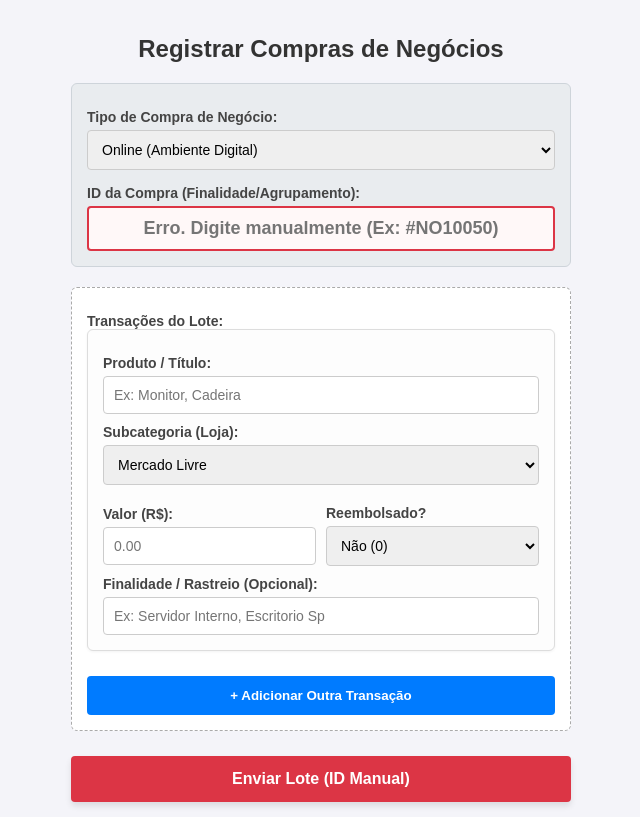
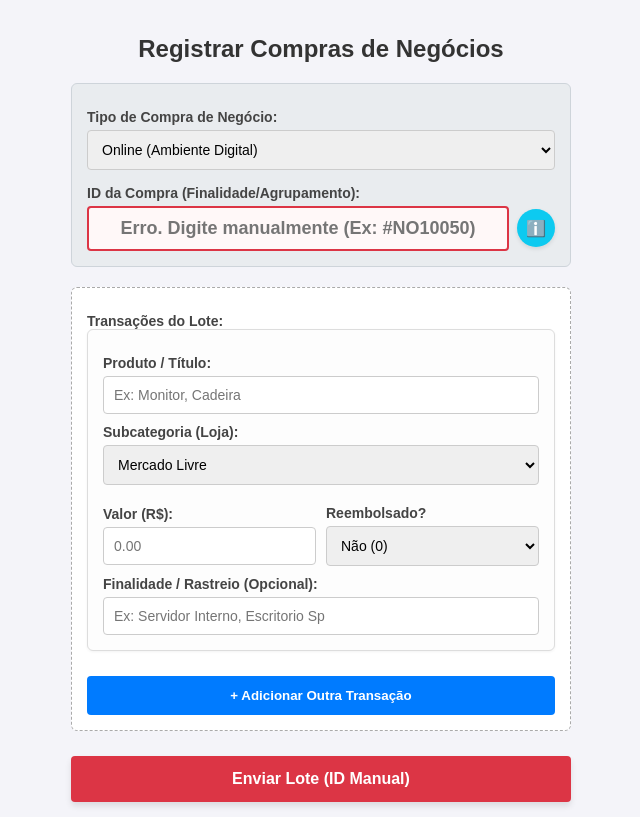
Before and after one commit to Geovane-Ievenes/my-cashew-utilities, a plain HTML site: page public/compras-insumos-negocios-cashew.html in a window 1280 px wide. Shown: the whole page, without its empty margins (319-959 px from the left). Drawn offline with Linux system fonts and the light colour scheme; no server answers.

Commit message:
Melhorando mais a estabilidade

```diff
--- a/public/compras-insumos-negocios-cashew.html
+++ b/public/compras-insumos-negocios-cashew.html
@@ -32,6 +32,14 @@
             border: 1px solid #ced4da;
         }
 
+        /* Container para alinhar o Input e o Botão de Info lado a lado */
+        .id-wrapper {
+            display: flex;
+            gap: 8px;
+            align-items: center;
+            margin-top: 5px;
+        }
+
         #compra-id {
             text-align: center;
             font-size: 18px;
@@ -41,11 +49,34 @@
             border: 2px solid #ccc;
             outline: none;
             transition: border-color 0.3s;
+            margin-top: 0; /* Reset para alinhar no flex */
+            flex: 1;
         }
 
         #compra-id:not([readonly]) {
             border-color: #dc3545;
             background: #fff8f8;
+        }
+
+        /* Estilo do botão de Info */
+        .btn-info {
+            background-color: #0dcaf0;
+            color: white;
+            border: none;
+            border-radius: 50%;
+            width: 38px;
+            height: 38px;
+            font-size: 16px;
+            cursor: pointer;
+            display: none; /* Inicia escondido */
+            align-items: center;
+            justify-content: center;
+            box-shadow: 0 2px 4px rgba(0,0,0,0.1);
+            flex-shrink: 0;
+            transition: background-color 0.2s;
+        }
+        .btn-info:hover {
+            background-color: #0baccc;
         }
 
         .carrinho-box {
@@ -129,7 +160,10 @@
         </select>
 
         <label style="margin-top: 15px;">ID da Compra (Finalidade/Agrupamento):</label>
-        <input type="text" id="compra-id" readonly placeholder="Carregando...">
+        <div class="id-wrapper">
+            <input type="text" id="compra-id" readonly placeholder="Carregando...">
+            <button type="button" id="btn-info" class="btn-info" onclick="mostrarDetalhesDoErro()" title="Ver detalhes do erro">ℹ️</button>
+        </div>
     </div>
 
     <div class="carrinho-box">
@@ -144,8 +178,9 @@
     <script>
         let lojasOnline = [];
         const lojasFisicas = ["Loja Física"];
+        let ultimoNumeroIdGlobal = null;
+        let mensagemErroAtual = ""; // Guarda o texto do erro técnico interno
 
-        // Carrega as lojas e inicia a primeira busca de ID
         window.onload = async function() {
             try {
                 const response = await fetch('lojas_online.json');
@@ -156,32 +191,32 @@
                 lojasOnline = ["Mercado Livre", "Amazon", "Shopee", "Shein", "SaaS", "Google Services"];
             }
 
-            // O container sempre deve ter um item ao iniciar
             const container = document.getElementById('itens-container');
             if (container.children.length === 0) adicionarItem();
 
-            // Busca a ID ao entrar na página
             alternarTipoCompra();
         };
 
-        // Função que é ativada sempre que o Select muda (Online/Física)
         async function alternarTipoCompra() {
             const tipo = document.getElementById('tipo-compra').value;
             const prefixo = (tipo === "ONLINE") ? "#NO" : "#NL";
 
             const inputId = document.getElementById('compra-id');
             const btnEnviar = document.getElementById('btn-enviar');
+            const btnInfo = document.getElementById('btn-info');
 
-            // 1. Bloqueia a interface e avisa que está carregando
+            // Limpa estados de erro anteriores ao reiniciar a busca
             inputId.value = "";
             inputId.readOnly = true;
             inputId.placeholder = "Buscando ID no Metabase...";
+
+            btnInfo.style.display = "none";
+            mensagemErroAtual = "";
 
             btnEnviar.disabled = true;
             btnEnviar.textContent = "Aguardando ID...";
             btnEnviar.style.backgroundColor = "#6c757d";
 
-            // Atualiza as opções do select de lojas dos itens já existentes
             const container = document.getElementById('itens-container');
             const itensExistentes = container.querySelectorAll('.item-compra');
             itensExistentes.forEach(item => {
@@ -190,47 +225,65 @@
             });
 
             try {
-                // 2. Faz o POST enviando o prefixo específico
                 const response = await fetch('/obter-id', {
                     method: 'POST',
                     headers: { 'Content-Type': 'application/json' },
                     body: JSON.stringify({ "database": 1, "prefixo": prefixo })
                 });
 
-                if (!response.ok) throw new Error();
+                if (!response.ok) {
+                    throw new Error(`O servidor Cloudflare/Metabase retornou um status HTTP ${response.status}.`);
+                }
 
                 const dadosQuery = await response.json();
 
-                // Trata falhas na formatação de retorno da API de forma segura
+                if (dadosQuery.error) {
+                    throw new Error(`Erro retornado pela Function: ${dadosQuery.error}`);
+                }
+
                 const ultimoId = dadosQuery?.data?.rows?.[0]?.[0];
-
-                // Incrementa ou define o valor base
                 const proximoNumero = ultimoId ? parseInt(ultimoId) + 1 : 10000;
                 inputId.value = prefixo + proximoNumero;
 
-                // 3. Sucesso: Libera o botão
                 btnEnviar.disabled = false;
                 btnEnviar.textContent = "Enviar Lote de Negócios para o Cashew";
                 btnEnviar.style.backgroundColor = "#198754";
 
             } catch (erro) {
-                console.error("Falha na comunicação com Metabase/Cloudflare:", erro);
+                console.error("Falha na sincronização:", erro);
 
-                // 4. Falha: Destrava o campo para o usuário digitar na mão
+                // Armazena a mensagem de erro para o botão de info usar
+                mensagemErroAtual = erro.message || "Erro de rede ou timeout ao tentar alcançar a Cloudflare Pages Function.";
+
+                // Ativa a interface de inserção manual
                 inputId.readOnly = false;
                 inputId.placeholder = `Erro. Digite manualmente (Ex: ${prefixo}10050)`;
 
+                // Torna o botão de informação visível
+                btnInfo.style.display = "flex";
+
                 btnEnviar.disabled = false;
                 btnEnviar.textContent = "Enviar Lote (ID Manual)";
-                btnEnviar.style.backgroundColor = "#dc3545"; // Fica vermelho para chamar atenção
+                btnEnviar.style.backgroundColor = "#dc3545";
             }
+        }
+
+        // Função disparada ao clicar no botão 'info'
+        function mostrarDetalhesDoErro() {
+            alert(
+                `⚠️ FALHA NA CONSULTA DO ID AUTOMÁTICO\n\n` +
+                `Detalhes Técnicos:\n"${mensagemErroAtual}"\n\n` +
+                `O que verificar:\n` +
+                `1. O seu container local do Metabase está ligado?\n` +
+                `2. O seu túnel HTTP (Cloudflare Tunnel/Ngrok) está ativo?\n` +
+                `3. A URL configurada em 'functions/obter-id.js' corresponde ao endereço atual do seu túnel?\n\n` +
+                `O campo de ID foi liberado para você continuar seus lançamentos manualmente.`
+            );
         }
 
         function repopularSelectLoja(selectElement) {
             const tipo = document.getElementById('tipo-compra').value;
             const listaLojas = (tipo === "ONLINE") ? lojasOnline : lojasFisicas;
-
-            // Salva o valor antigo para tentar mantê-lo após atualizar a lista
             const valorAntigo = selectElement.value;
 
             selectElement.innerHTML = '';
@@ -241,7 +294,6 @@
                 selectElement.appendChild(opt);
             });
 
-            // Tenta restaurar a seleção se ela ainda existir na nova lista
             if (listaLojas.includes(valorAntigo)) {
                 selectElement.value = valorAntigo;
             }
@@ -280,7 +332,6 @@
             `;
 
             container.appendChild(div);
-
             const novoSelect = div.querySelector('.item-subcategoria');
             repopularSelectLoja(novoSelect);
         }
@@ -291,7 +342,7 @@
             const transacoes = [];
 
             if (idCompra === "") {
-                alert("O ID da compra não pode estar vazio. Aguarde o carregamento ou digite um manualmente.");
+                alert("O ID da compra não pode estar vazio. Aguarde o carregamento ou insira um valor válido.");
                 return;
             }
 
```
